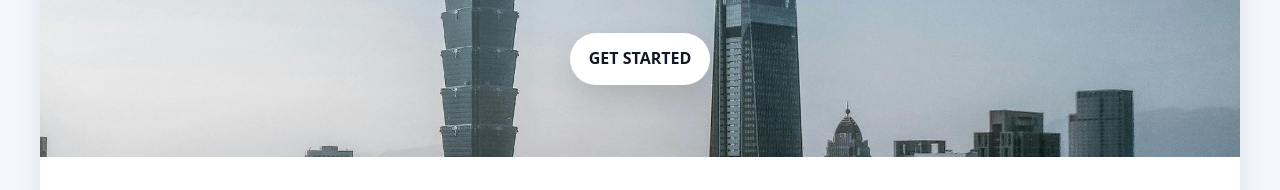
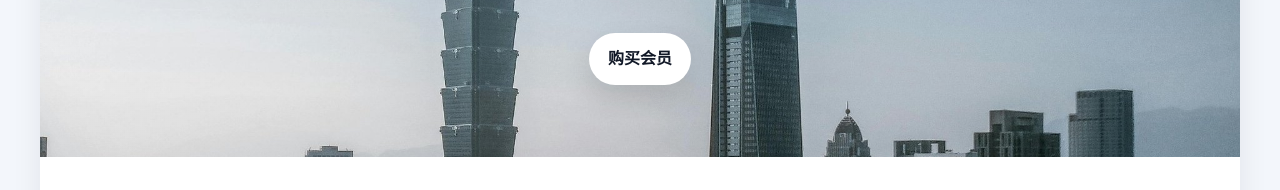
Before and after one commit to fangjunsheng555/maoyang-site, a plain HTML site: page index.html in a window 1280 px wide. Shown: the part 326-516 px from the top of the page. Drawn offline with Linux system fonts and the light colour scheme.

Commit message:
Change CTA text from 'GET STARTED' to '购买会员'

```diff
--- a/index.html
+++ b/index.html
@@ -30,7 +30,7 @@
           <div class="title">冒央公社</div>
           <div class="subtitle">从事Spotify,Netflix等会员服务五年，全网累计5w+客户百分百好评</div>
           <div style="margin-top:18px">
-            <a class="cta" href="services.html">GET STARTED</a>
+            <a class="cta" href="services.html">购买会员</a>
           </div>
         </div>
       </section>
```
